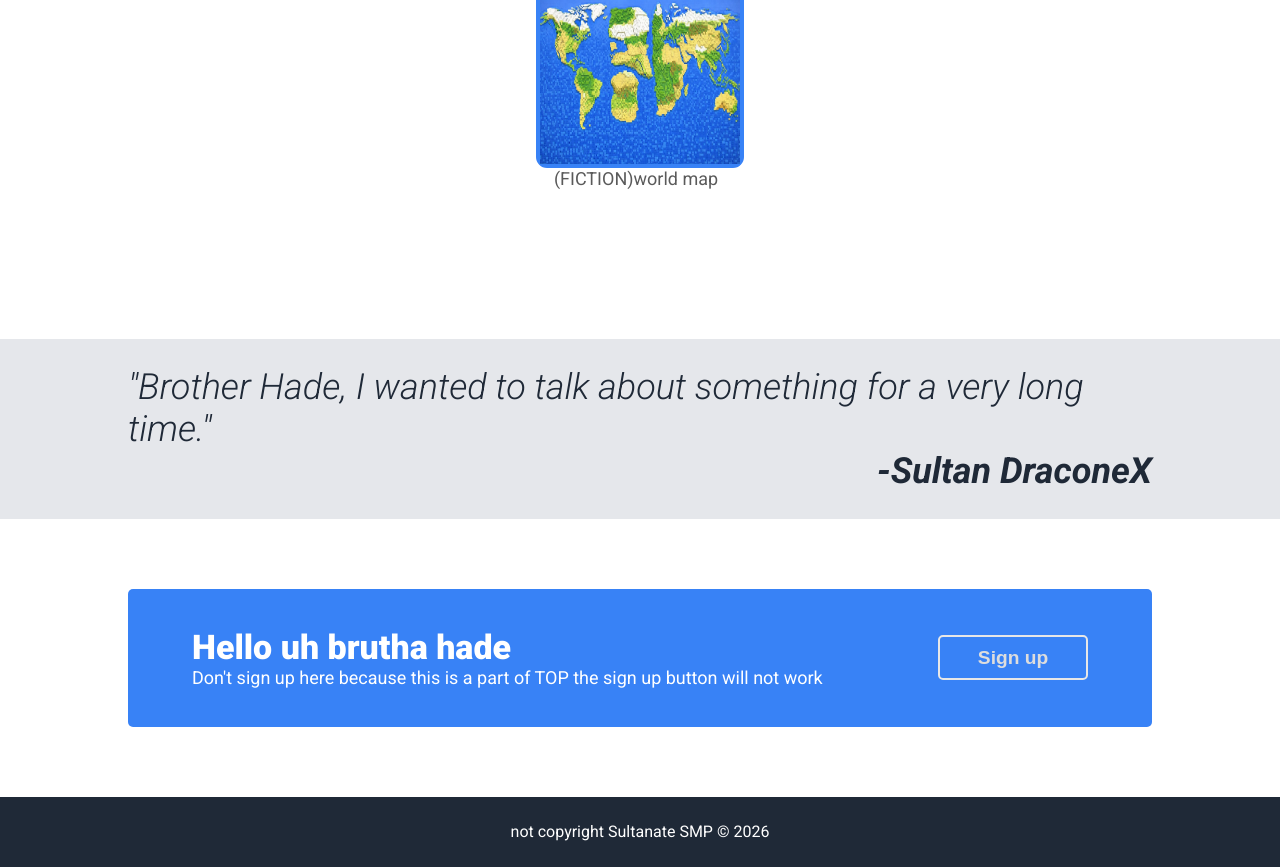
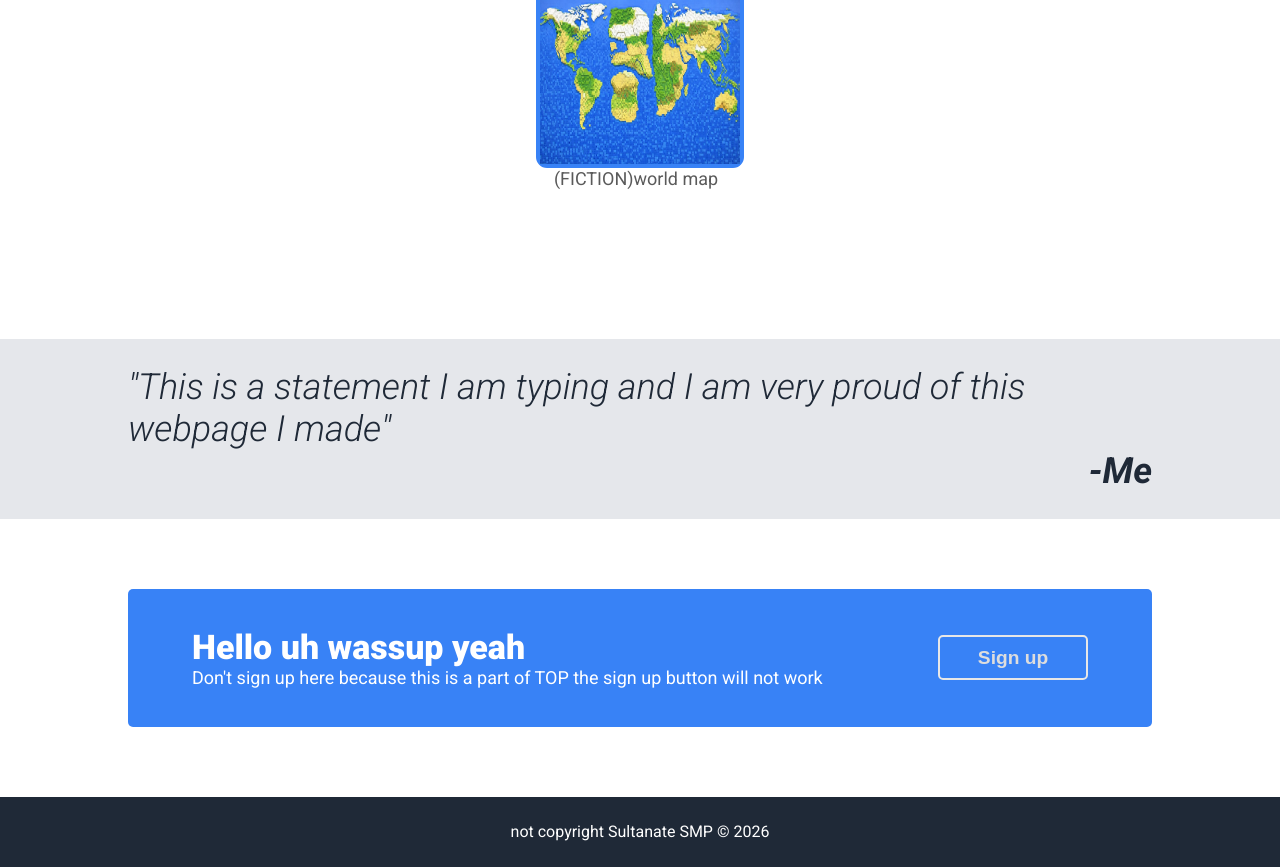
Before and after one commit to IF2290/landing-page, a plain HTML site: page index.html in a window 1280 px wide. Shown: the part 997-1864 px from the top of the page. Drawn offline with Linux system fonts and the light colour scheme.

Commit message:
replace quote and call to action thing

```diff
--- a/index.html
+++ b/index.html
@@ -75,12 +75,12 @@
         </div>
     </div>
     <div class="quote">
-        <em>"Brother Hade, I wanted to talk about something for a very long time."</em>
-        <div class="by"><strong><em>-Sultan DraconeX</em></div></strong></div>
+        <em>"This is a statement I am typing and I am very proud of this webpage I made"</em>
+        <div class="by"><strong><em>-Me</em></div></strong></div>
     </div>
     <div class="call">
        <div class="LHS">
-        <div class="big-call">Hello uh brutha hade</div>
+        <div class="big-call">Hello uh wassup yeah</div>
         <div class="lil-call">Don't sign up here because this is a part of TOP the sign up button will not work</div>
        </div>
        <div class="RHS">
```
